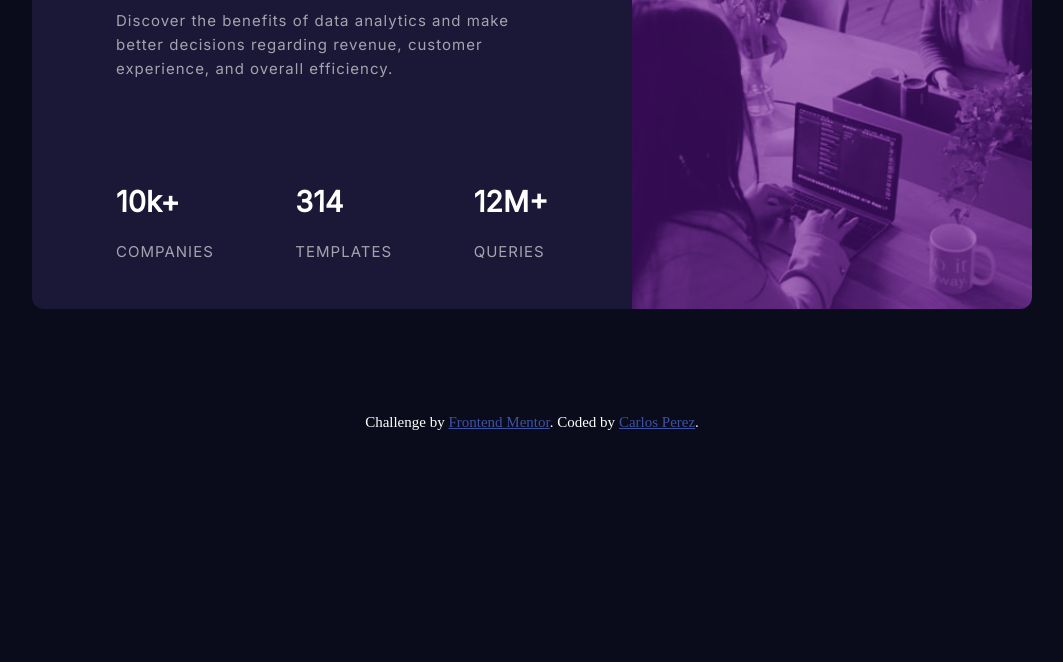
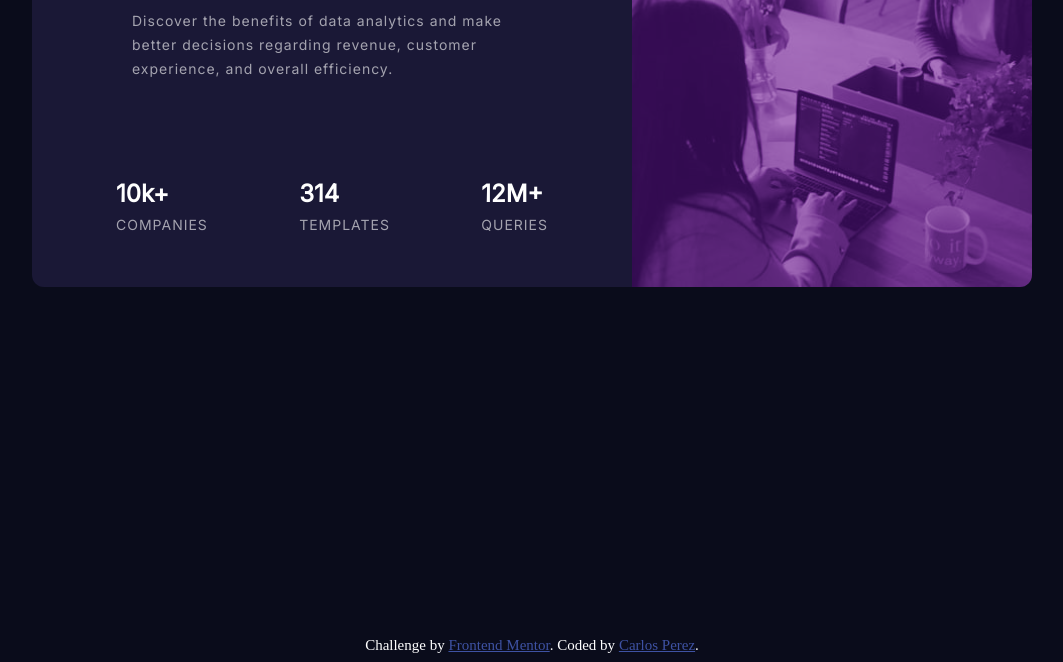
Before and after one commit to Carlos-A-P/Stats-Preview-Card-Component, a plain HTML site: page index.html in a window 1280 px wide. Shown: the part 289-951 px from the top of the page, without its empty margins (108-1171 px from the left). Before the commit the page ends 800 px from the top, so only its background shows below. Drawn offline with Linux system fonts and the light colour scheme.

Commit message:
Update stylesheet.css
changed the header tags and added main and footer

```diff
--- a/css/stylesheet.css
+++ b/css/stylesheet.css
@@ -5,6 +5,10 @@
 
 body {
 	background: rgb(10, 12, 27);
+}
+
+main {
+	height: 100vh;
 }
 
 .context {
@@ -49,7 +53,7 @@ p {
 p,
 .statText {
 	color: rgb(164, 163, 175);
-	font-size: 15px;
+	font-size: 14px;
 	letter-spacing: 1px;
 	font-family: "Inter", sans-serif;
 }
@@ -65,19 +69,18 @@ span {
 	/* font-family: "Lexend Deca", sans-serif; */
 }
 
-.statNumber h3 {
+.statNumber h2 {
 	margin-bottom: 0;
 }
 
 .statNumber {
-	font-size: 1.2rem;
+	font-size: 16px;
 	margin-bottom: 0.5rem;
 }
 
 .footer {
 	font-size: 15px;
 	text-align: center;
-	margin-top: 5rem;
 }
 .footer a {
 	color: hsl(228, 45%, 44%);
@@ -104,6 +107,7 @@ span {
 
 	p {
 		padding-bottom: 4rem;
+		padding-left: 1rem;
 	}
 
 	.stats {
```
